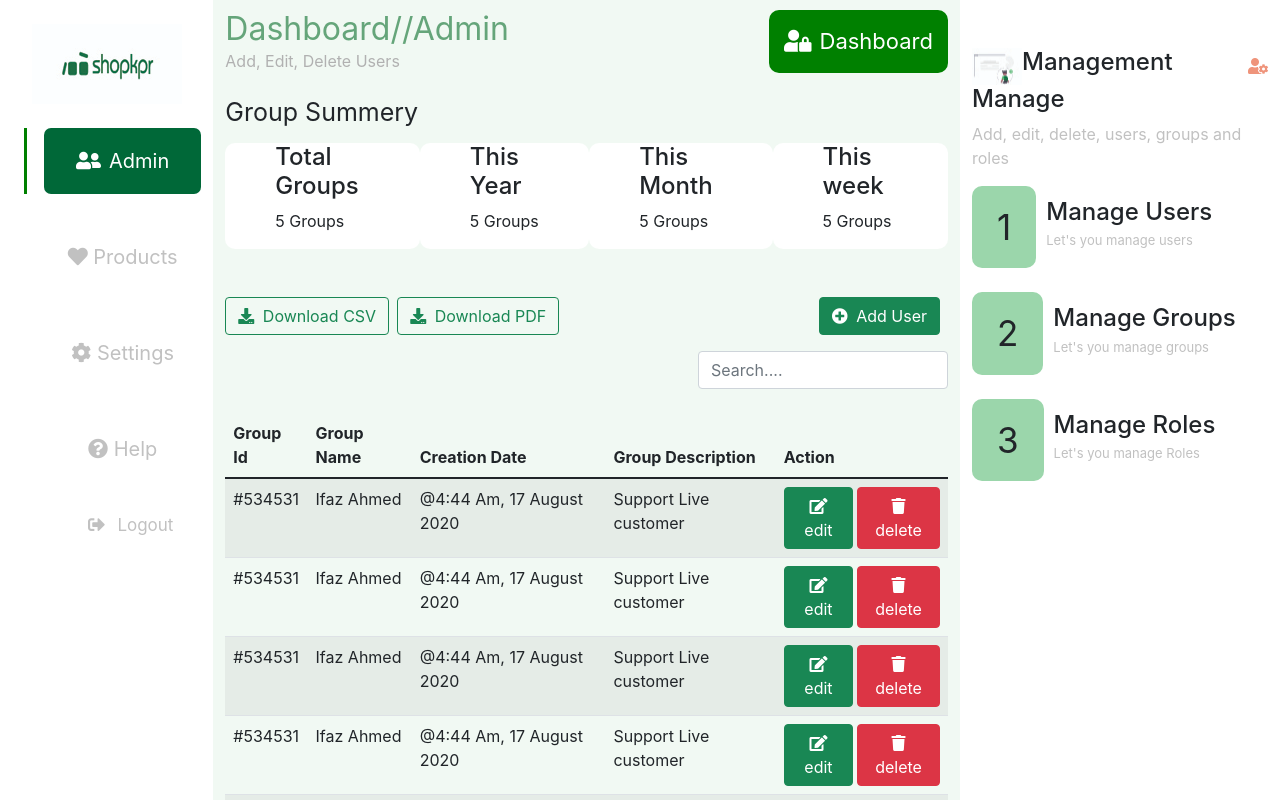
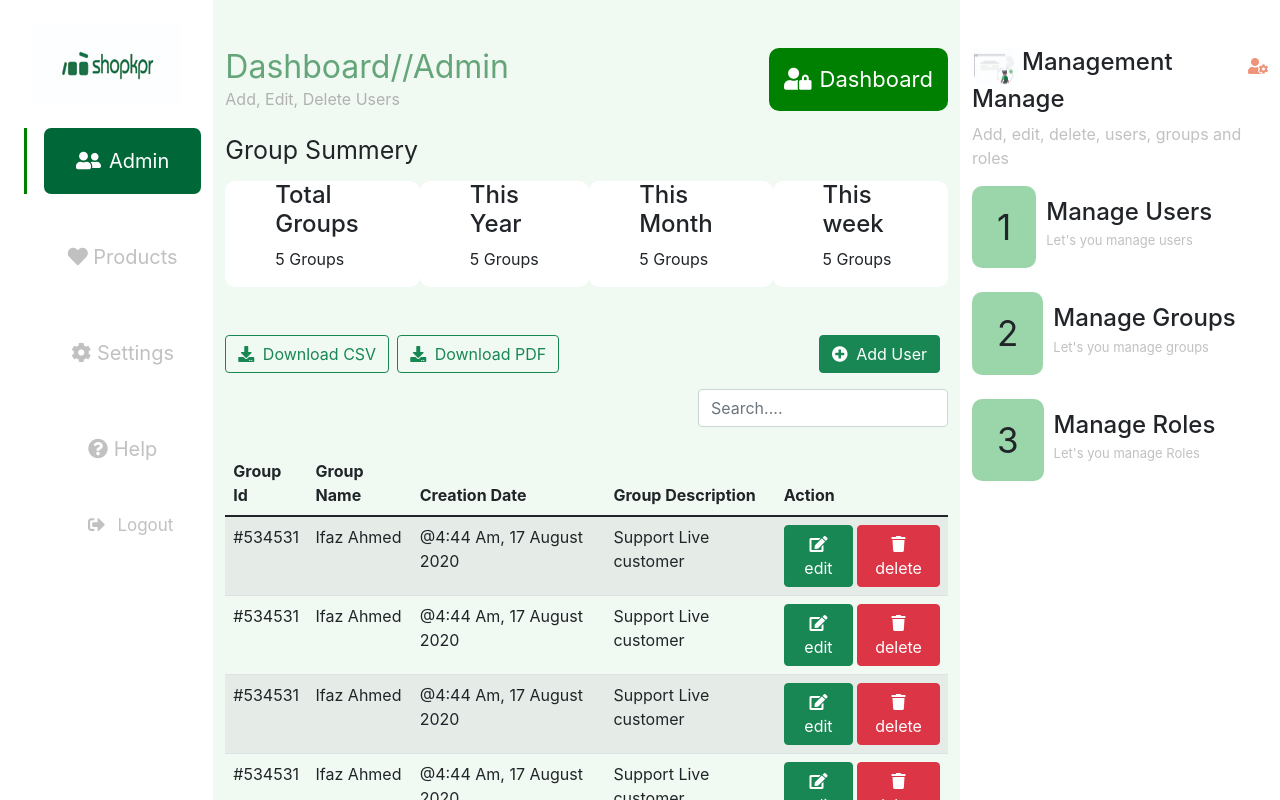
Before and after one commit to mdnakibul/manage-team, a React (Create React App) app: page /dash-board/admin/manage-group in a window 1280 px wide. Shown: the top 800 px of the page. Built offline with nearby package versions, Linux system fonts and the light colour scheme.

Commit message:
Fix style in managegroup

```diff
--- a/src/components/ManageGroup/ManageGroup.js
+++ b/src/components/ManageGroup/ManageGroup.js
@@ -10,7 +10,7 @@ const ManageGroup = () => {
                 <LeftSidebar />
                 {/* Dashboard Content  */}
                 <div className="col-md-7" style={{ background: '#9bd6ab24' }}>
-                    <div className="top d-flex align-items-center justify-content-between">
+                    <div className="top d-flex align-items-center justify-content-between pt-5">
                         <div>
                             <h2>Dashboard//Admin</h2>
                             <p>Add, Edit, Delete Users</p>
```
